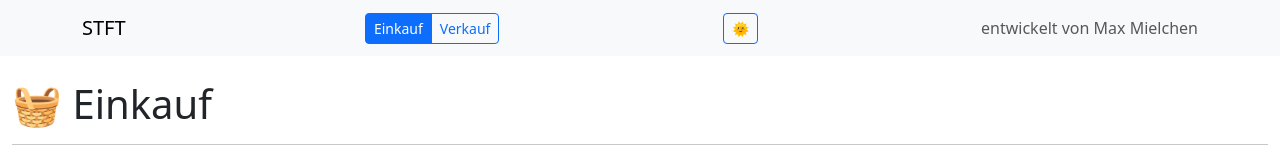
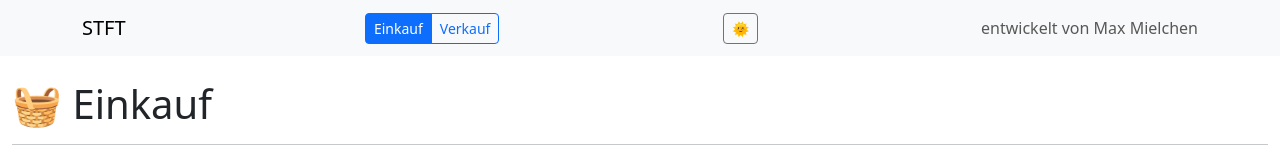
Before and after one commit to maxmielchen/stft, a React (Vite) app: page / in a window 1280 px wide. Shown: the top 160 px of the page. Built offline with nearby package versions, Linux system fonts and the light colour scheme.

Commit message:
Update theme switch button variant

```diff
--- a/src/App.tsx
+++ b/src/App.tsx
@@ -40,7 +40,7 @@ function ThemeSchalter() {
     }
 
     return (
-        <Button size='sm' variant="outline-primary" onClick={toggleTheme}>
+        <Button size='sm' variant="outline-secondary" onClick={toggleTheme}>
             {theme === 'light' ? '🌞' : '🌙'}
         </Button>
     );
```
